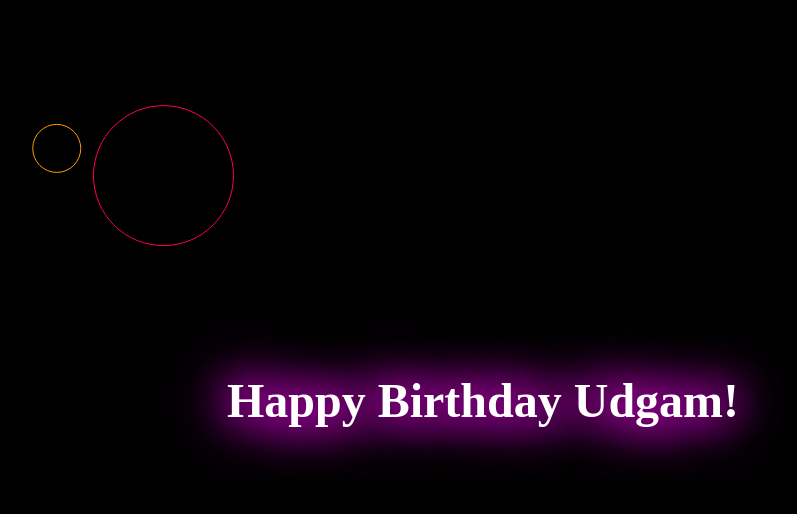
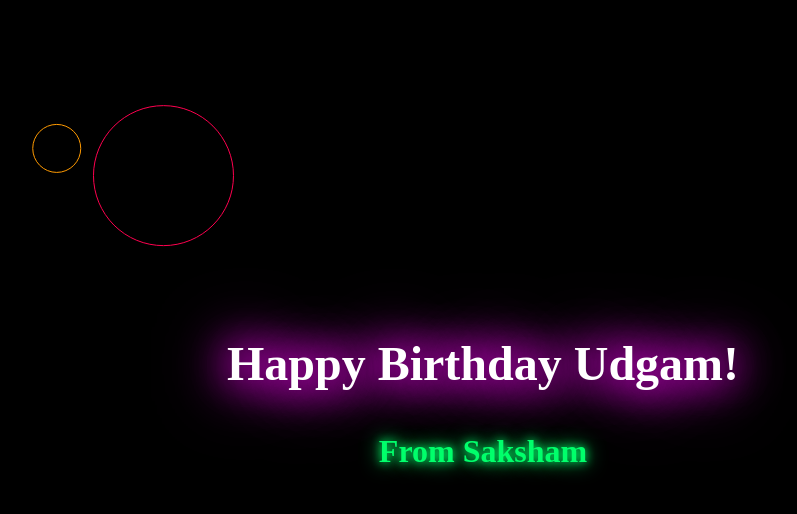
Before and after one commit to vikraUWCE/happy16thUdgam, a plain HTML site: page index.html in a window 1280 px wide. Shown: the whole page, without its empty margins (157-954 px from the left). Drawn offline with Linux system fonts and the light colour scheme.

Commit message:
Update index.html

```diff
--- a/index.html
+++ b/index.html
@@ -11,6 +11,7 @@
             display: flex;
             justify-content: center;
             align-items: center;
+            flex-direction: column;
             background-color: black;
             overflow: hidden;
         }
@@ -21,7 +22,16 @@
             text-shadow: 0 0 10px #ff00ff, 0 0 20px #ff00ff, 0 0 30px #ff00ff;
             animation: glow 1.5s infinite alternate;
             z-index: 10;
-            position: absolute;
+            position: relative;
+        }
+
+        h2 {
+            color: #00ff6b;
+            font-size: 2rem;
+            text-shadow: 0 0 10px #00ff6b, 0 0 20px #00ff6b;
+            margin-top: 10px;
+            z-index: 10;
+            position: relative;
         }
 
         @keyframes glow {
```
